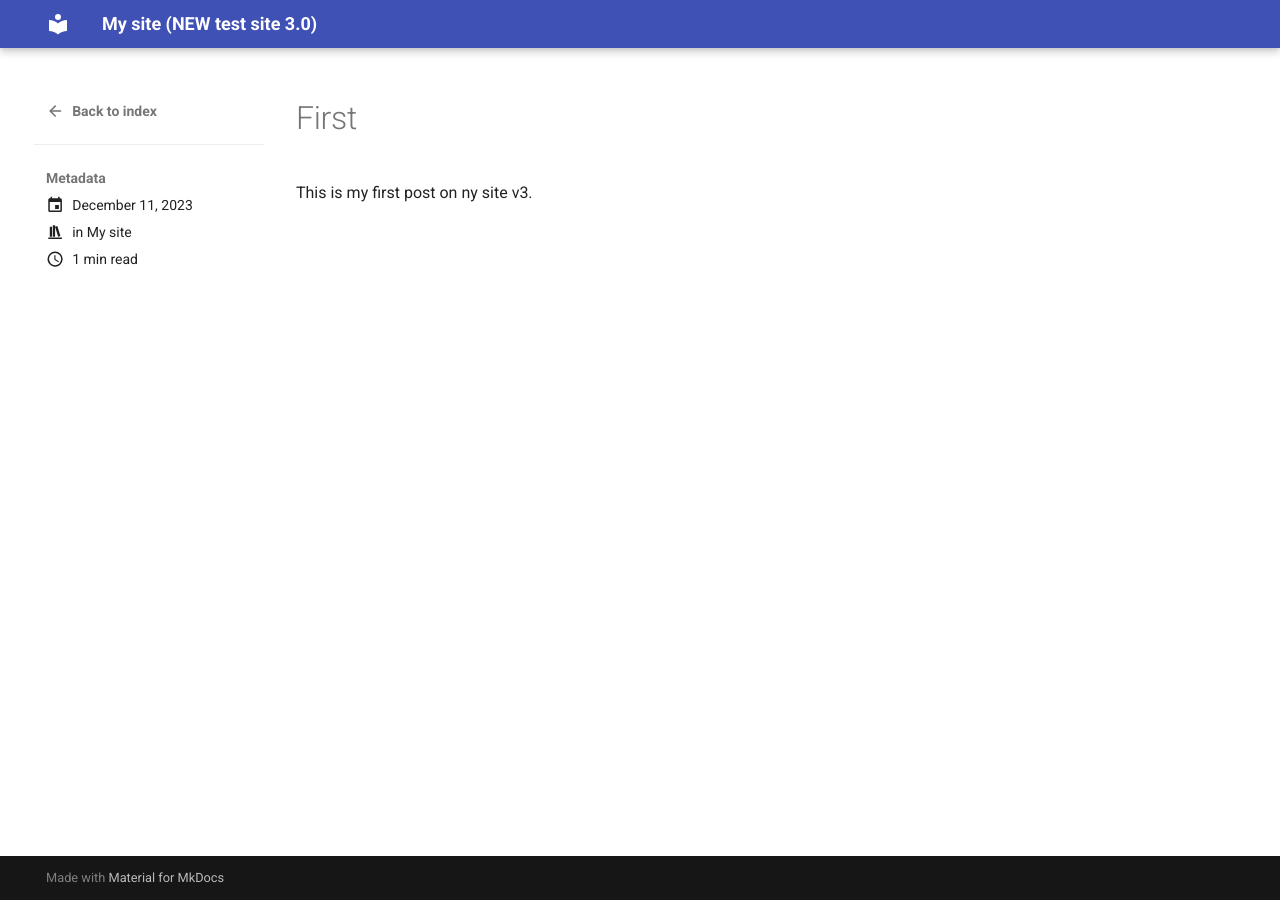
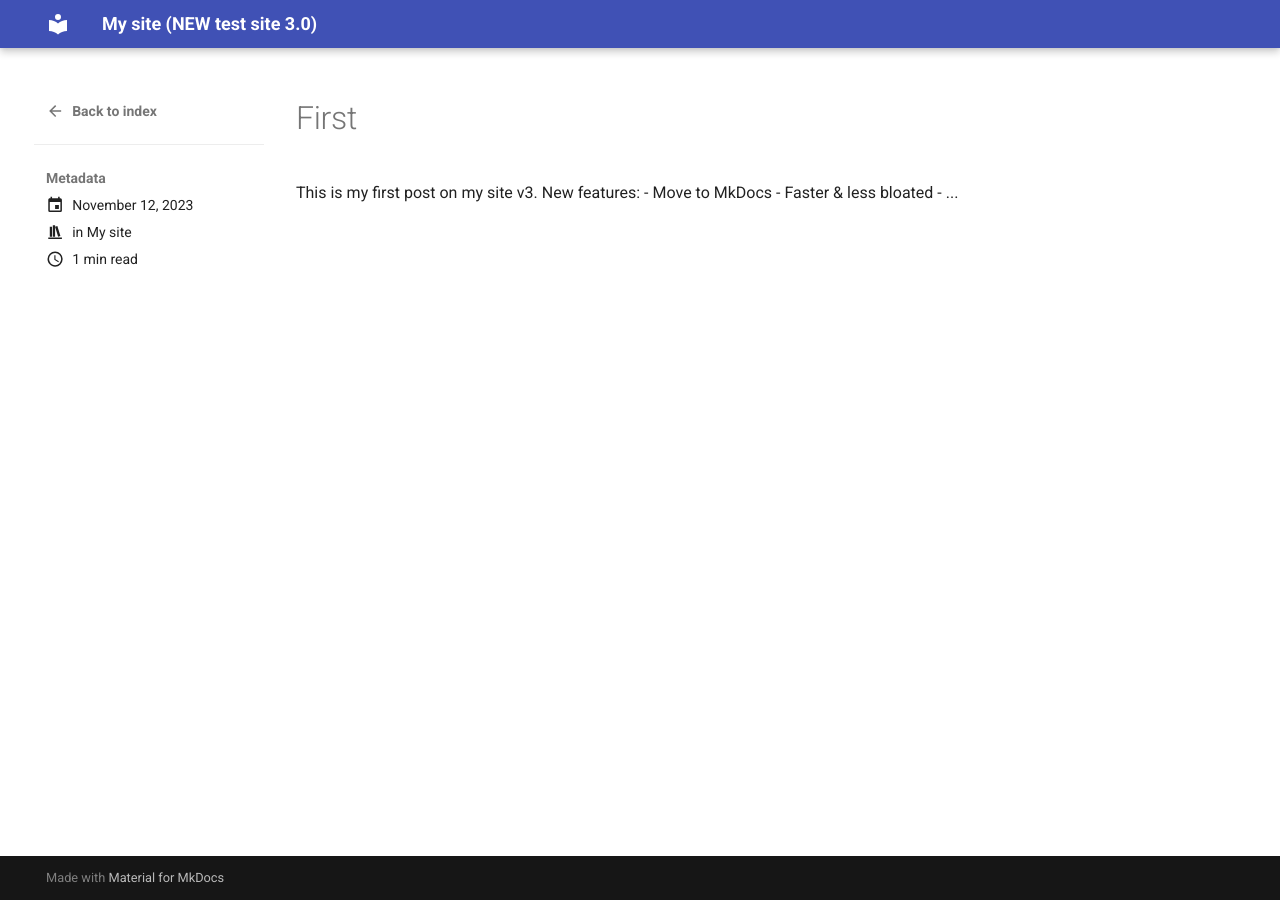
Before and after one commit to pt13762104/pt13762104.github.io, an MkDocs documentation site: the page built from docs/posts/first.md, in a window 1280 px wide. Built offline with MkDocs 1.6.1 and Material for MkDocs 9.7.7, drawn with Linux system fonts in a browser that asks for light colours.

Commit message:
Update first.md

```diff
--- a/docs/posts/first.md
+++ b/docs/posts/first.md
@@ -1,7 +1,11 @@
 ---
-date: 2023-12-11
+date: 2023-11-12
 categories:
   - My site
 ---
 
-This is my first post on ny site v3.
+This is my first post on my site v3.
+New features:
+    - Move to MkDocs
+    - Faster & less bloated
+    - ...
```
